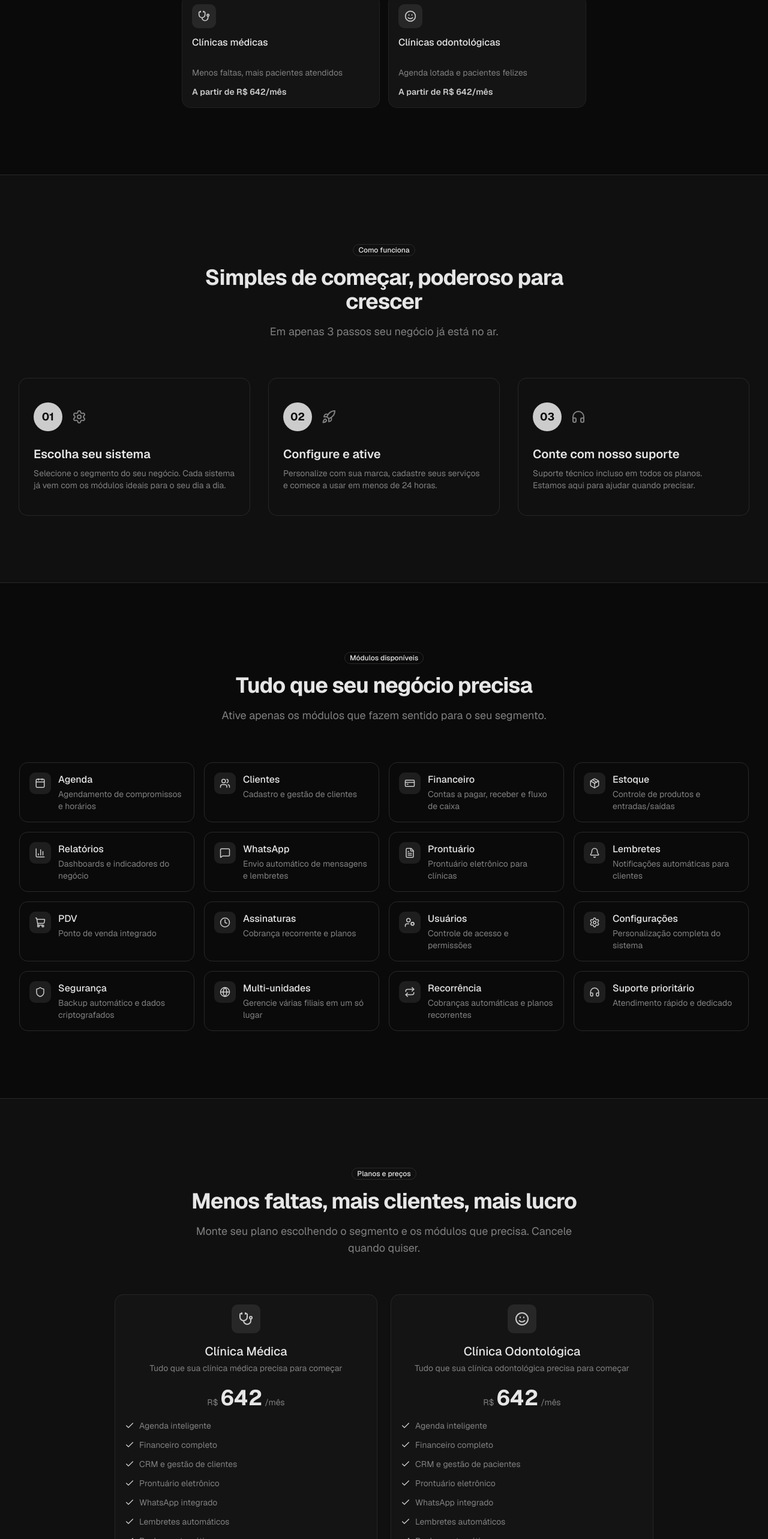
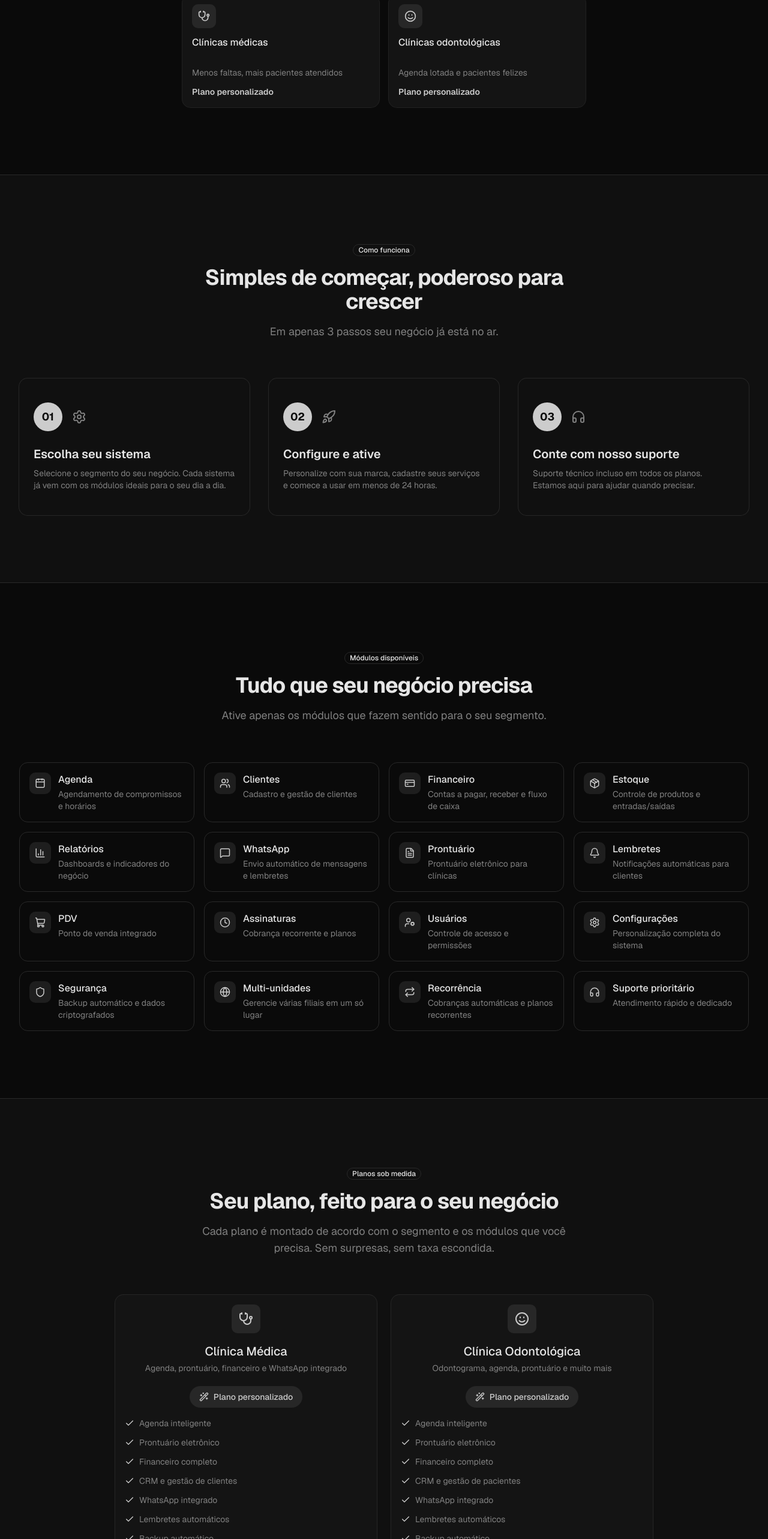
Before and after one commit to mmdj04/openbusiness, a Next.js app: page / in a window 1280 px wide. Shown: the part 1248-3814 px from the top of the page at 60% size. Built offline with nearby package versions, Linux system fonts and the light colour scheme.

Commit message:
fix: mostrar botão Próximo já na step 1 do wizard

```diff
--- a/src/app/configuracoes-plano/page.tsx
+++ b/src/app/configuracoes-plano/page.tsx
@@ -709,7 +709,7 @@ function ConfiguracoesPlanoContent() {
               </Card>
             )}
 
-            {step > 1 && step < 6 && (
+            {step >= 1 && step < 6 && (
               <div className="flex justify-between">
                 <Button variant="outline" onClick={() => setStep(step - 1)}>
                   <ArrowLeft className="mr-2 size-4" />
--- a/src/components/landing/pricing.tsx
+++ b/src/components/landing/pricing.tsx
@@ -8,60 +8,39 @@ import {
   CardHeader,
   CardTitle,
 } from "@/components/ui/card";
-import { Check, ArrowRight, Stethoscope, Smile } from "lucide-react";
+import { Check, ArrowRight, Stethoscope, Smile, Wand2 } from "lucide-react";
 import Link from "next/link";
-
-const BASE_PRICE = 297;
-
-const modulePrices: Record<string, number> = {
-  agenda: 40,
-  financeiro: 50,
-  estoque: 45,
-  whatsapp: 80,
-  pdv: 65,
-  crm: 45,
-  relatorios: 50,
-  prontuario: 85,
-  lembretes: 45,
-};
 
 const segments = [
   {
     id: "clinica-medica",
     name: "Clínica Médica",
     icon: Stethoscope,
+    description: "Agenda, prontuário, financeiro e WhatsApp integrado",
     modules: [
-      { id: "agenda", label: "Agenda inteligente" },
-      { id: "financeiro", label: "Financeiro completo" },
-      { id: "crm", label: "CRM e gestão de clientes" },
-      { id: "prontuario", label: "Prontuário eletrônico" },
-      { id: "whatsapp", label: "WhatsApp integrado" },
-      { id: "lembretes", label: "Lembretes automáticos" },
+      "Agenda inteligente",
+      "Prontuário eletrônico",
+      "Financeiro completo",
+      "CRM e gestão de clientes",
+      "WhatsApp integrado",
+      "Lembretes automáticos",
     ],
   },
   {
     id: "clinica-odontologica",
     name: "Clínica Odontológica",
     icon: Smile,
+    description: "Odontograma, agenda, prontuário e muito mais",
     modules: [
-      { id: "agenda", label: "Agenda inteligente" },
-      { id: "financeiro", label: "Financeiro completo" },
-      { id: "crm", label: "CRM e gestão de pacientes" },
-      { id: "prontuario", label: "Prontuário eletrônico" },
-      { id: "whatsapp", label: "WhatsApp integrado" },
-      { id: "lembretes", label: "Lembretes automáticos" },
+      "Agenda inteligente",
+      "Prontuário eletrônico",
+      "Financeiro completo",
+      "CRM e gestão de pacientes",
+      "WhatsApp integrado",
+      "Lembretes automáticos",
     ],
   },
 ];
-
-function getSegmentTotal(moduleIds: string[]): number {
-  const extra = moduleIds.reduce((sum, id) => sum + (modulePrices[id] || 0), 0);
-  return BASE_PRICE + extra;
-}
-
-function formatPrice(value: number): string {
-  return value.toLocaleString("pt-BR");
-}
 
 export function Pricing() {
   return (
@@ -69,21 +48,19 @@ export function Pricing() {
       <div className="mx-auto max-w-7xl px-4 sm:px-6 lg:px-8">
         <div className="mx-auto max-w-2xl text-center">
           <Badge variant="outline" className="mb-4">
-            Planos e preços
+            Planos sob medida
           </Badge>
           <h2 className="text-foreground text-3xl font-bold tracking-tight sm:text-4xl">
-            Menos faltas, mais clientes, mais lucro
+            Seu plano, feito para o seu negócio
           </h2>
           <p className="text-muted-foreground mt-4 text-lg">
-            Monte seu plano escolhendo o segmento e os módulos que precisa.
-            Cancele quando quiser.
+            Cada plano é montado de acordo com o segmento e os módulos que você
+            precisa. Sem surpresas, sem taxa escondida.
           </p>
         </div>
 
         <div className="mx-auto mt-16 grid max-w-4xl gap-6 sm:grid-cols-2">
-          {segments.map((segment) => {
-            const total = getSegmentTotal(segment.modules.map((m) => m.id));
-            return (
+          {segments.map((segment) => (
             <Card
               key={segment.id}
               className="relative flex flex-col overflow-visible"
@@ -93,30 +70,22 @@ export function Pricing() {
                   <segment.icon className="text-primary size-6" />
                 </div>
                 <CardTitle className="text-xl">{segment.name}</CardTitle>
-                  <CardDescription>
-                    Tudo que sua {segment.name.toLowerCase()} precisa para
-                    começar
-                  </CardDescription>
-                  <div className="mt-4">
-                    <div className="flex items-baseline justify-center gap-1">
-                      <span className="text-muted-foreground text-sm">R$</span>
-                      <span className="text-foreground text-4xl font-bold">
-                        {formatPrice(total)}
+                <CardDescription>{segment.description}</CardDescription>
+                <div className="bg-primary/10 mx-auto mt-4 inline-flex items-center gap-2 rounded-full px-4 py-2">
+                  <Wand2 className="text-primary size-4" />
+                  <span className="text-primary text-sm font-medium">
+                    Plano personalizado
                   </span>
-                      <span className="text-muted-foreground text-sm">
-                        /mês
-                      </span>
-                    </div>
                 </div>
               </CardHeader>
 
               <CardContent className="flex-1">
                 <ul className="space-y-3">
                   {segment.modules.map((mod) => (
-                      <li key={mod.id} className="flex items-start gap-2">
+                    <li key={mod} className="flex items-start gap-2">
                       <Check className="text-primary mt-0.5 size-4 shrink-0" />
                       <span className="text-muted-foreground text-sm">
-                          {mod.label}
+                        {mod}
                       </span>
                     </li>
                   ))}
@@ -141,25 +110,24 @@ export function Pricing() {
                   className="w-full"
                 >
                   <Button className="w-full" size="lg">
-                      Começar agora
+                    Montar meu plano
                     <ArrowRight className="ml-2 size-4" />
                   </Button>
                 </Link>
               </CardFooter>
             </Card>
-            );
-          })}
+          ))}
         </div>
 
         <p className="text-muted-foreground mt-8 text-center text-sm">
-          Precisa de algo personalizado?{" "}
+          Cada negócio é único.{" "}
           <a
             href="#contact"
             className="text-primary underline-offset-4 hover:underline"
           >
             Fale conosco
           </a>{" "}
-          para um plano sob medida.
+          para uma consultoria gratuita.
         </p>
       </div>
     </section>
--- a/src/components/landing/solutions.tsx
+++ b/src/components/landing/solutions.tsx
@@ -5,59 +5,20 @@ import { Card, CardContent, CardHeader, CardTitle } from "@/components/ui/card";
 import { Stethoscope, Smile } from "lucide-react";
 import Link from "next/link";
 
-const BASE_PRICE = 297;
-
-const modulePrices: Record<string, number> = {
-  agenda: 40,
-  financeiro: 50,
-  estoque: 45,
-  whatsapp: 80,
-  pdv: 65,
-  crm: 45,
-  relatorios: 50,
-  prontuario: 85,
-  lembretes: 45,
-};
-
 const solutions = [
   {
     icon: Stethoscope,
     title: "Clínicas médicas",
     benefit: "Menos faltas, mais pacientes atendidos",
-    modules: [
-      "agenda",
-      "financeiro",
-      "crm",
-      "prontuario",
-      "whatsapp",
-      "lembretes",
-    ],
     segment: "clinica-medica",
   },
   {
     icon: Smile,
     title: "Clínicas odontológicas",
     benefit: "Agenda lotada e pacientes felizes",
-    modules: [
-      "agenda",
-      "financeiro",
-      "crm",
-      "prontuario",
-      "whatsapp",
-      "lembretes",
-    ],
     segment: "clinica-odontologica",
   },
 ];
-
-function getSegmentTotal(modules: string[]): number {
-  const extra = modules.reduce((sum, id) => sum + (modulePrices[id] || 0), 0);
-  return BASE_PRICE + extra;
-}
-
-function formatPrice(value: number): string {
-  return value.toLocaleString("pt-BR");
-}
 
 export function Solutions() {
   return (
@@ -77,9 +38,7 @@ export function Solutions() {
         </div>
 
         <div className="mx-auto mt-16 grid max-w-2xl gap-4 sm:grid-cols-2">
-          {solutions.map((solution) => {
-            const total = getSegmentTotal(solution.modules);
-            return (
+          {solutions.map((solution) => (
             <Link
               key={solution.title}
               href={`/configuracoes-plano?segmento=${solution.segment}`}
@@ -89,22 +48,19 @@ export function Solutions() {
                   <div className="bg-primary/10 mb-2 flex size-10 items-center justify-center rounded-lg">
                     <solution.icon className="text-primary size-5" />
                   </div>
-                    <CardTitle className="text-base">
-                      {solution.title}
-                    </CardTitle>
+                  <CardTitle className="text-base">{solution.title}</CardTitle>
                 </CardHeader>
                 <CardContent className="space-y-3">
                   <p className="text-muted-foreground text-sm">
                     {solution.benefit}
                   </p>
                   <div className="text-primary text-sm font-semibold">
-                      A partir de R$ {formatPrice(total)}/mês
+                    Plano personalizado
                   </div>
                 </CardContent>
               </Card>
             </Link>
-            );
-          })}
+          ))}
         </div>
       </div>
     </section>
```
Lines whose indentation alone changed are shown as unchanged.
